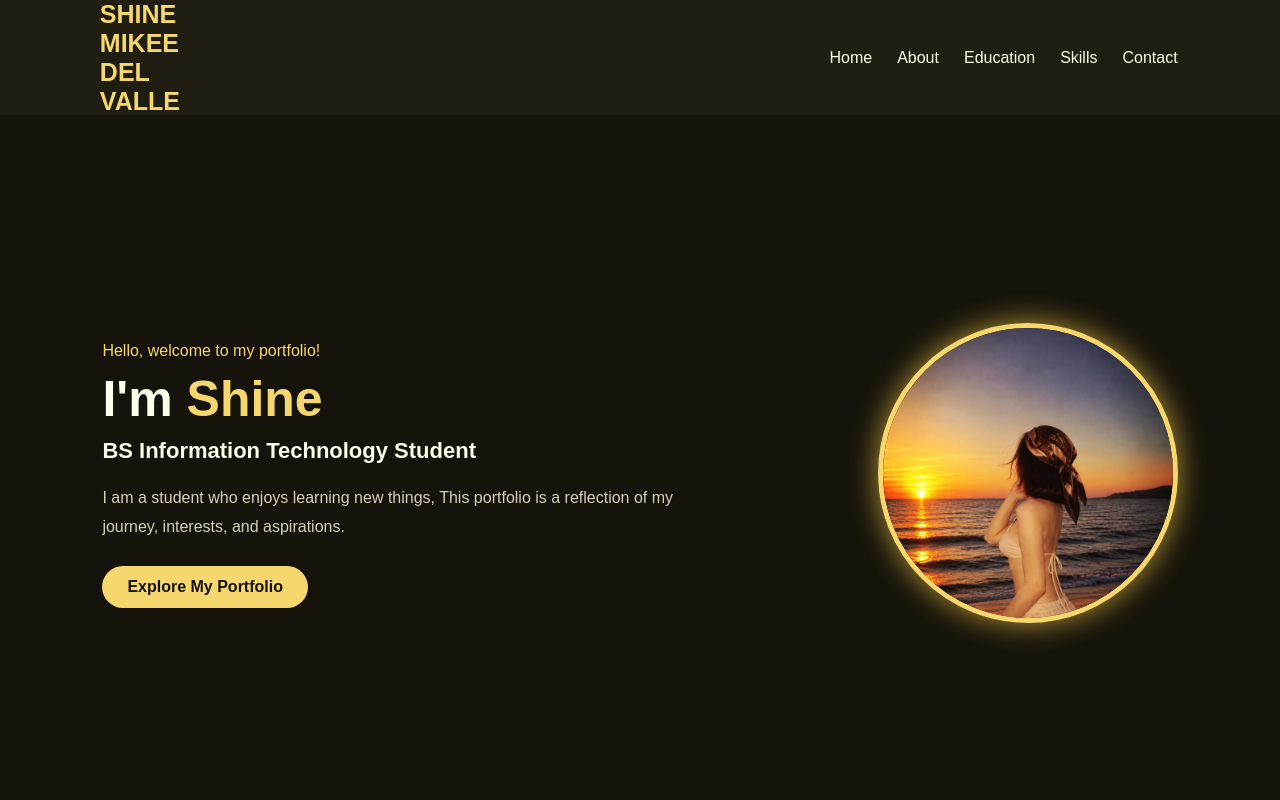
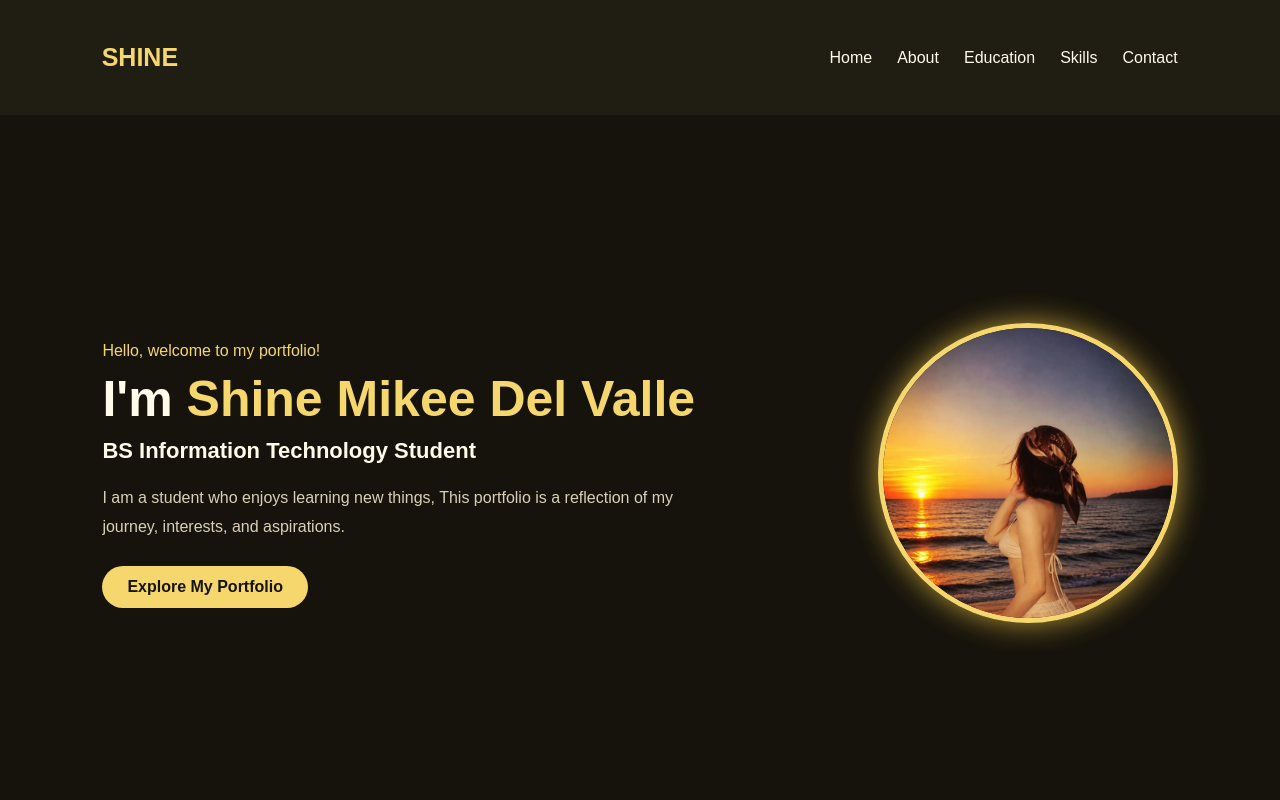
Before and after one commit to shinemikeed-create/my-personal-portfolio, a plain HTML site: page index.html in a window 1280 px wide. Shown: the top 800 px of the page. Drawn offline with Linux system fonts and the light colour scheme.

Commit message:
Update index.html

```diff
--- a/index.html
+++ b/index.html
@@ -10,7 +10,7 @@
 
     <header>
         <nav class="navbar">
-            <h2 class="logo">SHINE MIKEE DEL VALLE</h2>
+            <h2 class="logo">SHINE</h2>
 
             <ul>
                 <li><a href="#home">Home</a></li>
@@ -26,7 +26,7 @@
     <section id="home" class="home">
         <div class="home-content">
             <p class="intro">Hello, welcome to my portfolio!</p>
-            <h1>I'm <span>Shine</span></h1>
+            <h1>I'm <span>Shine Mikee Del Valle</span></h1>
             <h3>BS Information Technology Student</h3>
 
             <p class="description">
```
